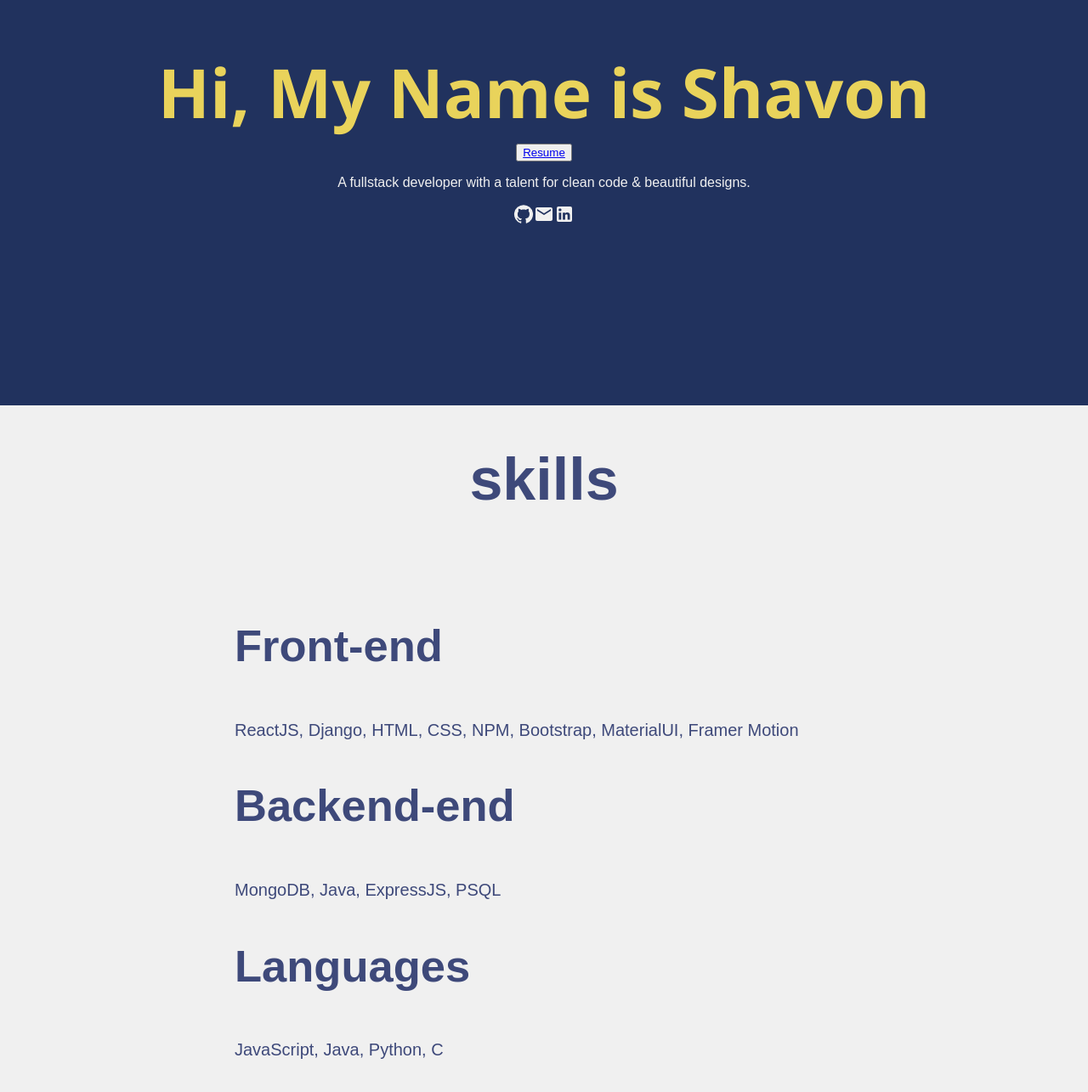
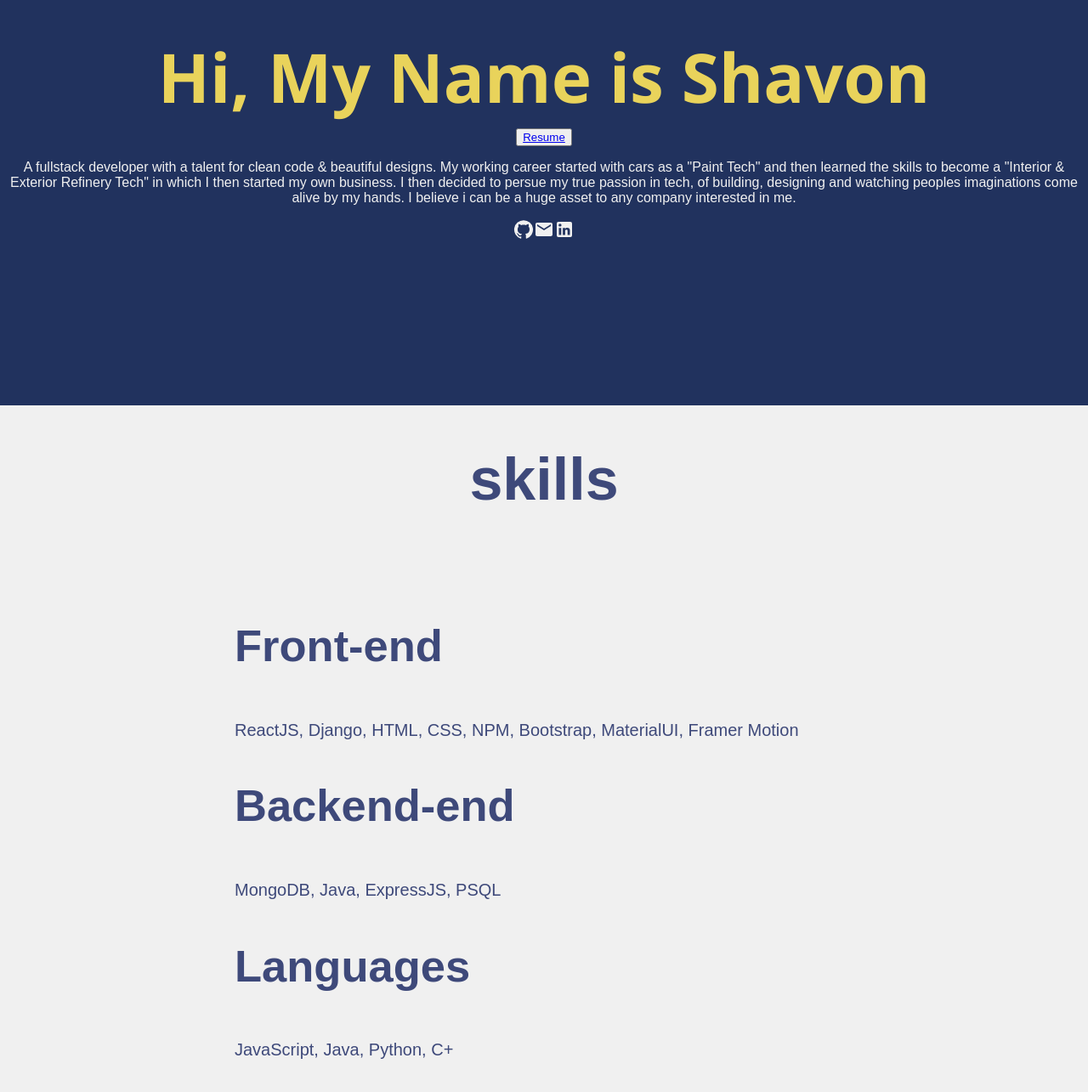
Before and after one commit to Shavon63/after-cohort-portfolio, a React (Create React App) app in the folder frontend/: page / in a window 1280 px wide. Shown: the part 323-1608 px from the top of the page at 85% size. Built offline with nearby package versions, Linux system fonts and the light colour scheme.

Commit message:
added summery bio

```diff
--- a/frontend/src/pages/Home/Home.js
+++ b/frontend/src/pages/Home/Home.js
@@ -10,7 +10,7 @@ function Home() {
             <h2>Hi, My Name is Shavon </h2>
             <div className='promt'>
             <button><Link to="https://docs.google.com/document/d/1oiA_fnzx5cGoKzDaFf6rReXinmHberXqmtjkrKhDBp0/edit">Resume</Link></button>
-                <p>A fullstack developer with a talent for clean code & beautiful designs.</p>
+                <p>A fullstack developer with a talent for clean code & beautiful designs. My working career started with cars as a "Paint Tech" and then learned the skills to become a "Interior & Exterior Refinery Tech" in which I then started my own business. I then decided to persue my true passion in tech, of building, designing and watching peoples imaginations come alive by my hands. I believe i can be a huge asset to any company interested in me.</p>
                 <GitHub/>
                 <Email/>
                 <LinkedIn/>
@@ -29,7 +29,7 @@ function Home() {
                 </li>
                 <li className='item'>
                     <h2>Languages</h2>
-                    <span>JavaScript, Java, Python, C</span>
+                    <span>JavaScript, Java, Python, C+</span>
                 </li>
             </ol>
         </div>
```
